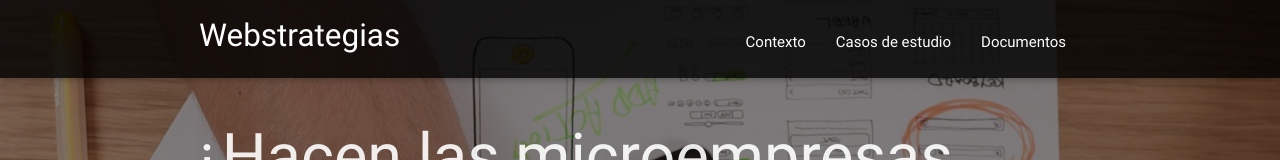
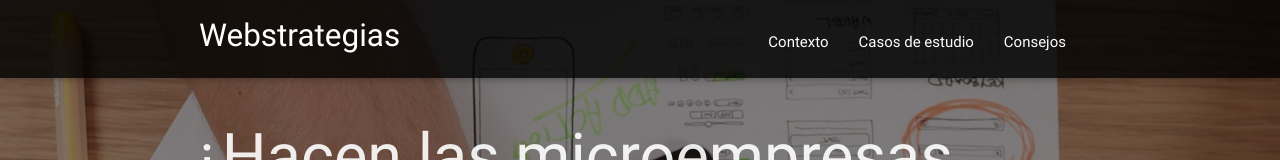
Before and after one commit to Webstrategias/webstrategias.github.io, a plain HTML site: page index.html in a window 1280 px wide. Shown: the top 160 px of the page. Drawn offline with nearby package versions, Linux system fonts and the light colour scheme.

Commit message:
barra de vínculos arreglada

```diff
--- a/index.html
+++ b/index.html
@@ -21,13 +21,13 @@
                 <ul class="right hide-on-med-and-down">
                     <li><a href="contexto.html">Contexto</a></li>
                     <li><a href="casos.html">Casos de estudio</a></li>
-                    <li><a href="#">Documentos</a></li>
+                    <li><a href="consejos.html">Consejos</a></li>
                 </ul>
 
                 <ul id="nav-mobile" class="side-nav">
                     <li><a href="contexto.html">Contexto</a></li>
                     <li><a href="casos.html">Casos de estudio</a></li>
-                    <li><a href="#">Documentos</a></li>
+                    <li><a href="consejos.html">Consejos</a></li>
                 </ul>
                 <a href="#" data-activates="nav-mobile" class="button-collapse"><i class="material-icons">menu</i></a>
             </div>
```
